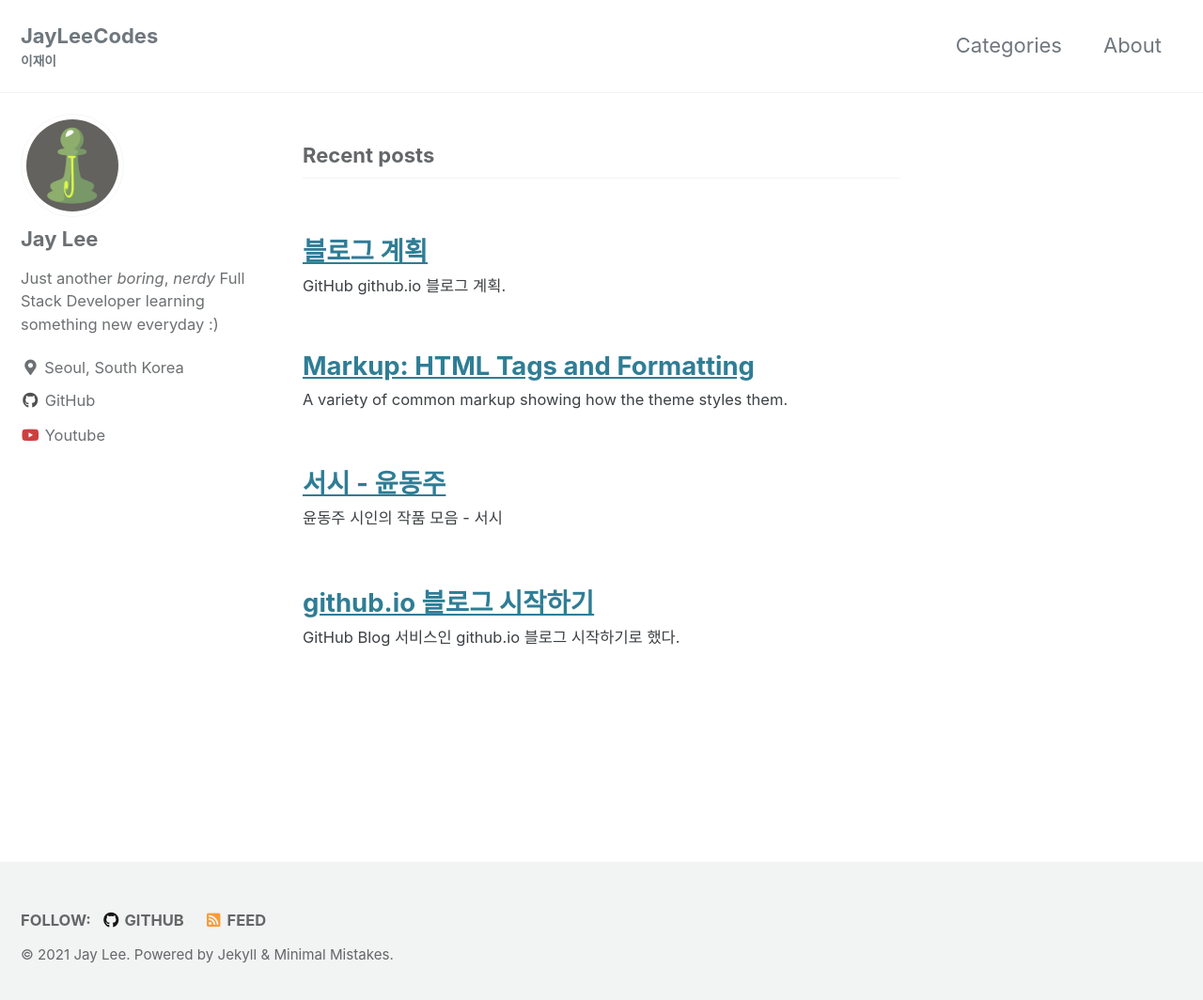
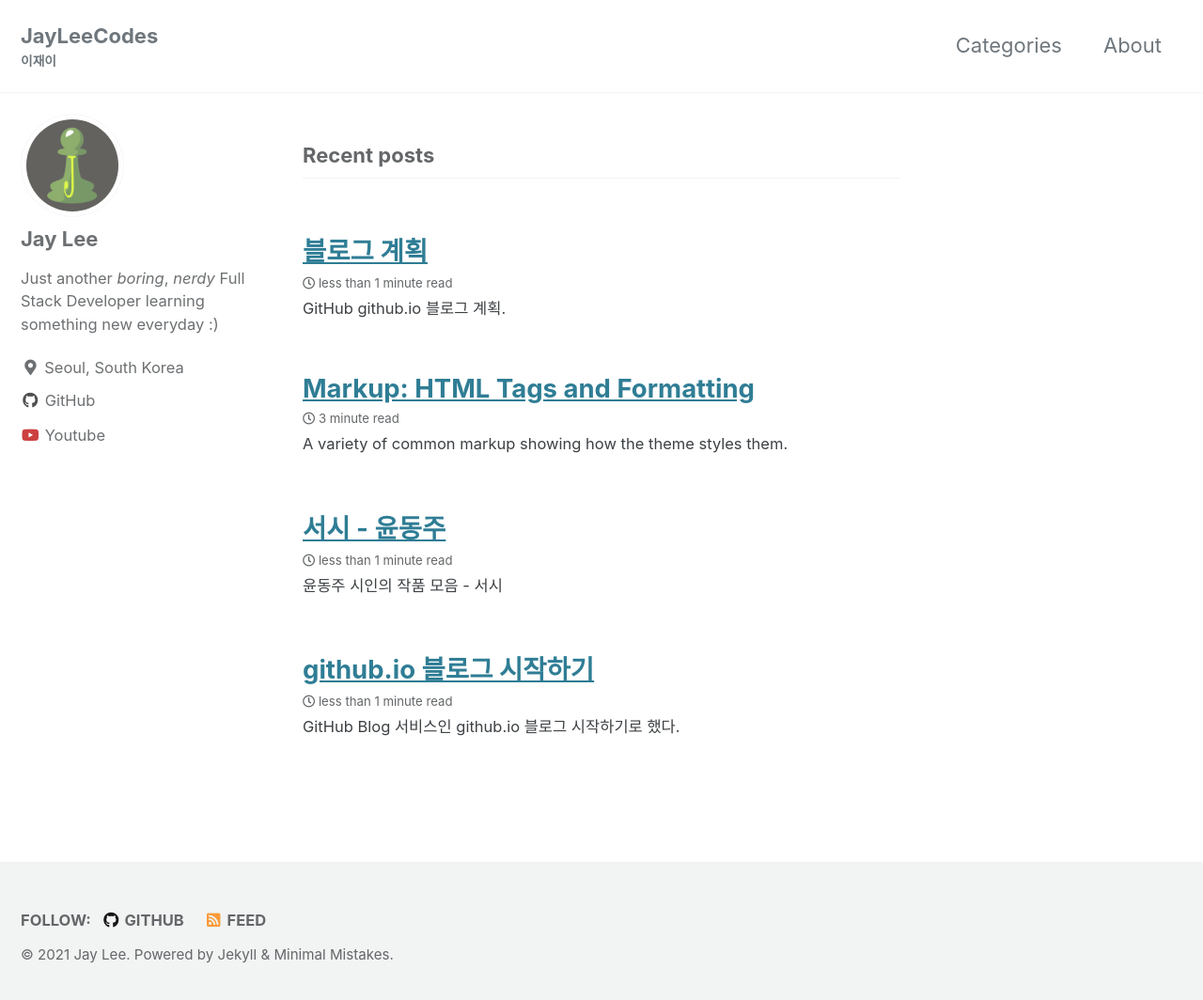
Before and after one commit to jinlee487/jinlee487.github.io, a Jekyll site: the page built from index.html, in a window 1280 px wide and 1072 px high. Shown: the top 1064 px of the window at 94% size. Built offline with Jekyll 4.4.1, drawn with Linux system fonts in a browser that asks for light colours; cached includes are drawn as plain includes; the list of posts is cut into pages by our own code; some of the changed lines change nothing that is shown.

Commit message:
turned read_time on

```diff
--- a/_config.yml
+++ b/_config.yml
@@ -279,7 +279,7 @@ defaults:
     values:
       layout: single
       author_profile: true
-      read_time: false
+      read_time: true
       comments: true
       share: true
       related: true
@@ -291,7 +291,7 @@ defaults:
     values:
       layout: single
       author_profile: true
-      read_time: false
+      read_time: true
       comments: false
       share: true
       related: false
```
